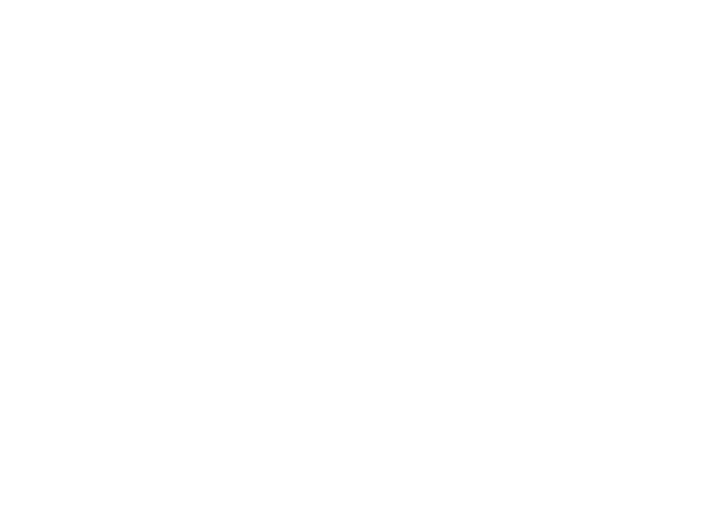
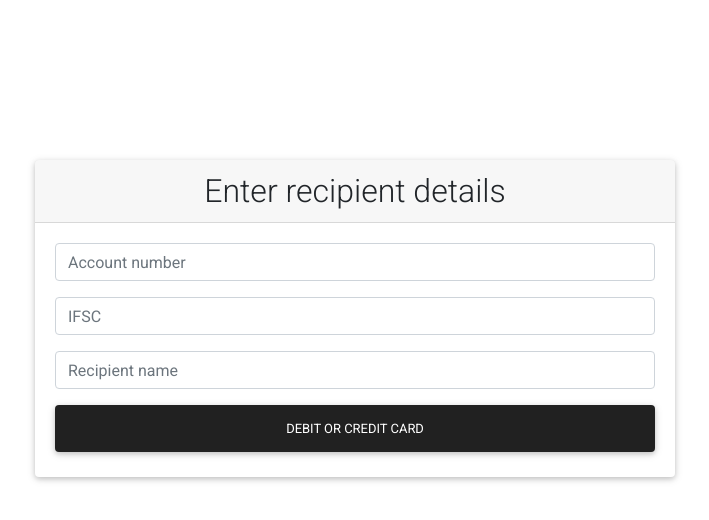
Before and after one commit to anushka-jha/SNIG-OpenSoft-23, a React (Create React App) app: page /payment in a window 1280 px wide. Before the commit this address had no page. Shown: the top 520 px of the page, without its empty margins (285-994 px from the left). Built offline with nearby package versions, Linux system fonts and the light colour scheme; no server answers.

Commit message:
update payment page

```diff
--- a/package.json
+++ b/package.json
@@ -3,9 +3,11 @@
   "version": "0.1.0",
   "private": true,
   "dependencies": {
+    "@paypal/react-paypal-js": "^7.8.3",
     "@testing-library/jest-dom": "^5.16.5",
     "@testing-library/react": "^13.4.0",
     "@testing-library/user-event": "^13.5.0",
+    "axios": "^1.3.4",
     "bootstrap": "^5.3.0-alpha2",
     "cdbreact": "^1.5.10",
     "chart.js": "^4.2.1",
@@ -16,6 +18,7 @@
     "react-bootstrap": "^1.6.6",
     "react-chartjs-2": "^5.2.0",
     "react-dom": "^18.2.0",
+    "react-paypal-button-v2": "^2.6.3",
     "react-router-dom": "^6.9.0",
     "react-scripts": "^5.0.1",
     "web-vitals": "^2.1.4"
--- a/public/index.html
+++ b/public/index.html
@@ -13,6 +13,8 @@
       user's mobile device or desktop. See https://developers.google.com/web/fundamentals/web-app-manifest/
     -->
   <link rel="manifest" href="%PUBLIC_URL%/manifest.json" />
+  <link href="https://cdn.jsdelivr.net/npm/bootstrap@5.3.0-alpha2/dist/css/bootstrap.min.css" rel="stylesheet"
+    integrity="sha384-aFq/bzH65dt+w6FI2ooMVUpc+21e0SRygnTpmBvdBgSdnuTN7QbdgL+OapgHtvPp" crossorigin="anonymous">
   <!--
       Notice the use of %PUBLIC_URL% in the tags above.
       It will be replaced with the URL of the `public` folder during the build.
@@ -38,6 +40,9 @@
       To begin the development, run `npm start` or `yarn start`.
       To create a production bundle, use `npm run build` or `yarn build`.
     -->
+  <script src="https://cdn.jsdelivr.net/npm/bootstrap@5.3.0-alpha2/dist/js/bootstrap.bundle.min.js"
+    integrity="sha384-qKXV1j0HvMUeCBQ+QVp7JcfGl760yU08IQ+GpUo5hlbpg51QRiuqHAJz8+BrxE/N"
+    crossorigin="anonymous"></script>
 </body>
 
 </html>
--- a/src/App.js
+++ b/src/App.js
@@ -7,6 +7,7 @@
 import Mainpage from "./Pages/mainpage";
 import CreateProfile from "./Pages/Create-Profile";
 import Analytics from "./Pages/Analytics";
+import Payment from "./Pages/Payment";
 
 function App() {
   return (
@@ -18,6 +19,8 @@
         <Route path="/dashboard" element={<Dashboard />} />
         <Route path="/createprofile" element={<CreateProfile />} />
         <Route path="/analytics" element={<Analytics />} />
+        <Route path="/payment" element={<Payment />} />
+
       </Routes>
     </div>
   );
--- /dev/null
+++ b/src/Pages/Payment.js
@@ -0,0 +1,57 @@
+import React, {useEffect} from 'react'
+import axios from 'axios'
+import Form from 'react-bootstrap/Form'
+import Button from 'react-bootstrap/Button'
+import { Link } from 'react-router-dom';
+import { PayPalScriptProvider, PayPalButtons } from "@paypal/react-paypal-js";
+import { MDBBtn } from 'mdb-react-ui-kit';
+
+function Payment() {
+
+    useEffect(()=>{
+    const addPayPalScript = async () => {
+      const { data: clientId } = await axios.get('/api/config/paypal')
+      const script = document.createElement('script')
+      script.type = 'text/javascript'
+      script.src = `https://www.paypal.com/sdk/js?client-id=${clientId}`
+      script.async = true
+    //   script.onload = () => {
+    //     setSdkReady(true)
+    //   }
+      document.body.appendChild(script)
+    }
+
+    addPayPalScript();
+}, [])
+
+  return (
+
+    <>
+        <div className="card mx-auto" style={{marginTop: 10 + 'em', width: "50%"}}>
+            <h2 className="card-header text-center">
+                Enter recipient details
+            </h2>
+            <div className="card-body">
+                <Form>
+                <div className="form-group">
+                    <input type="text" className="form-control" placeholder="Account number"/>
+                </div>
+                <div className="form-group">
+                    <input type="text" className="form-control" placeholder="IFSC"/>
+                </div>
+                <div className="form-group">
+                    <input type="text" className="form-control" placeholder="Recipient name"/>
+                </div>
+                    <MDBBtn color='dark' style={{borderRadius: "4px", width: "100%", margin: "0", marginBottom:"5px"}}>Debit or Credit Card</MDBBtn>
+
+                    <PayPalScriptProvider options={{ "client-id": "test" }}>
+                        <PayPalButtons style={{ layout: "horizontal" }} />
+                    </PayPalScriptProvider>
+                </Form>
+            </div>
+    </div>
+   </>
+  );
+}
+
+export default Payment;
--- a/src/components/Sidebar.jsx
+++ b/src/components/Sidebar.jsx
@@ -39,7 +39,9 @@
           <CDBSidebarMenu>
             <CDBSidebarMenuItem icon="home">Dashboard</CDBSidebarMenuItem>
 
-            <CDBSidebarMenuItem icon="table">Transactions</CDBSidebarMenuItem>
+            <CDBSidebarMenuItem icon="table"><Link to="/payment">
+                Transactions
+              </Link></CDBSidebarMenuItem>
 
             <CDBSidebarMenuItem icon="user">My Accounts</CDBSidebarMenuItem>
 
```
Also changed, not shown: 1 other file (tests, documents, lock files or other folders).
